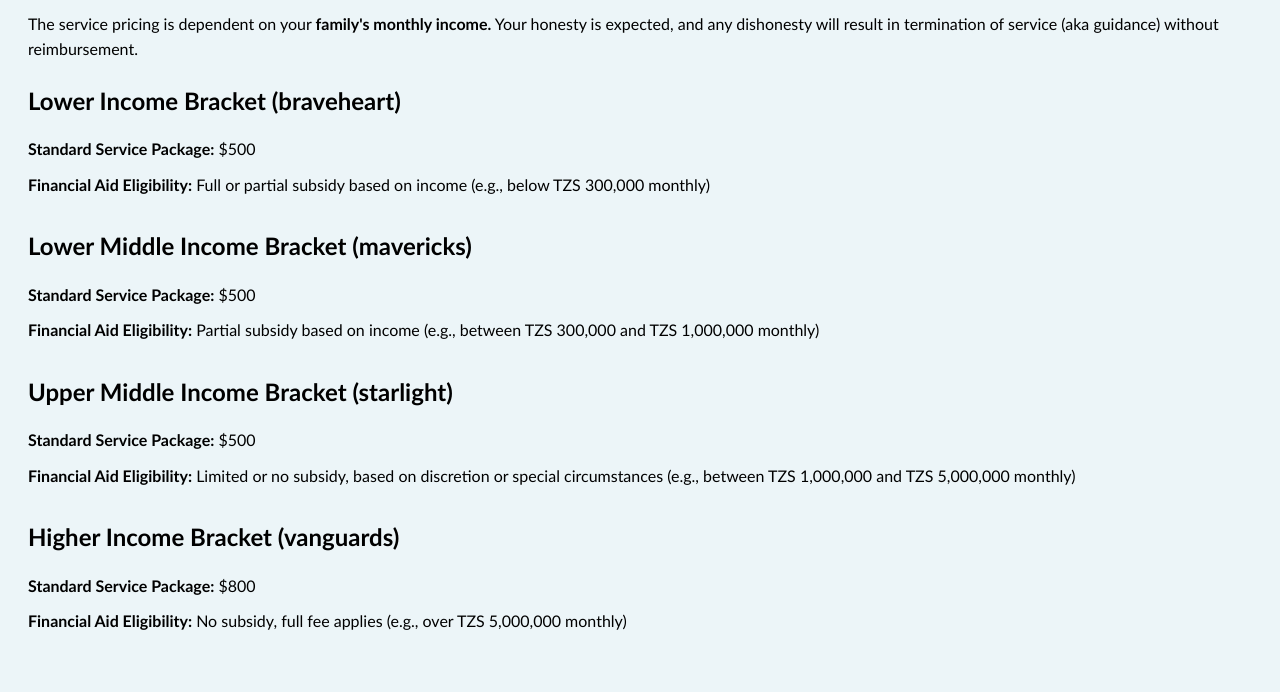
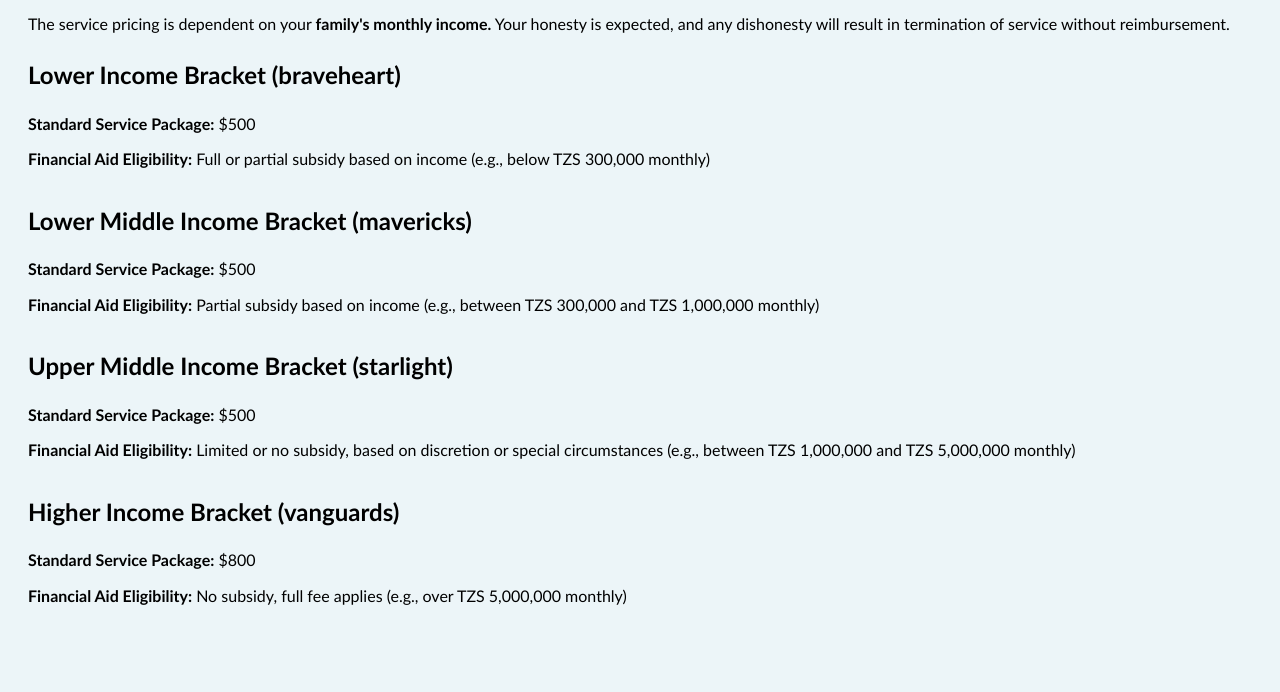
Before and after one commit to us-tz/us-tz.github.io, a plain HTML site: page pricing.html in a window 1280 px wide. Shown: the part 110-802 px from the top of the page. Drawn offline with Linux system fonts and the light colour scheme.

Commit message:
just some words on pricing page

```diff
--- a/pricing.html
+++ b/pricing.html
@@ -39,7 +39,7 @@
         <p>
             The service pricing is dependent on your <strong> family's monthly income.</strong>
             Your honesty is expected, and any dishonesty will result in
-            termination of service (aka guidance) without reimbursement.
+            termination of service without reimbursement.
         </p>
     </div>
 
```
